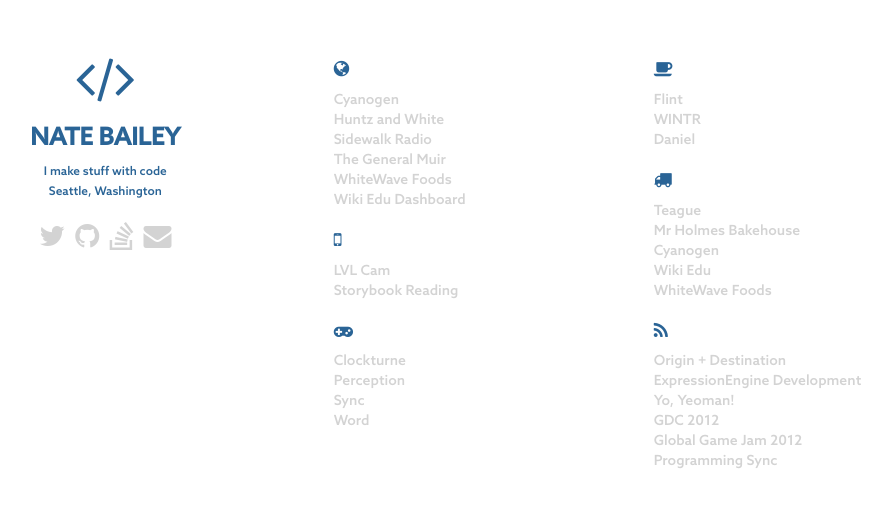
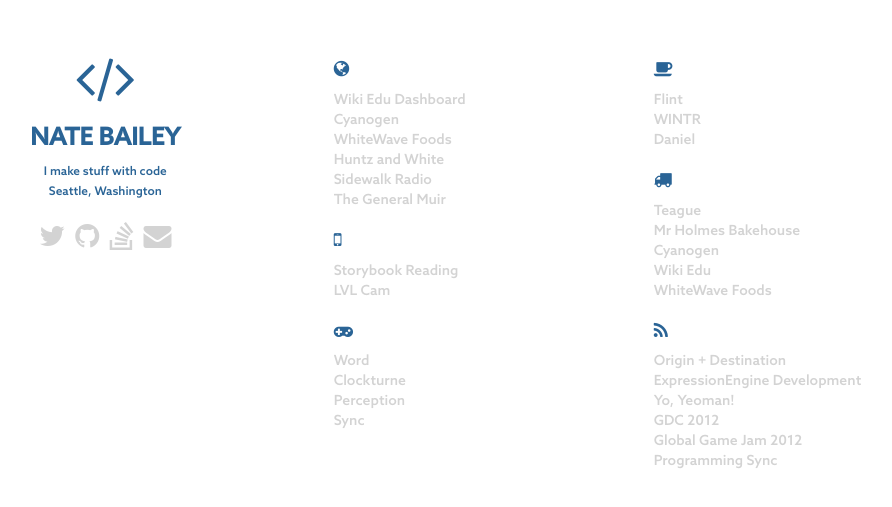
Before and after one commit to ntdb/ntdb.github.io, a Jekyll site: the page built from index.html, in a window 1280 px wide. Shown: the top 507 px of the page, without its empty margins (108-1000 px from the left). Built offline with Jekyll 4.4.1, drawn with Linux system fonts in a browser that asks for light colours; nearby versions of some CDN libraries.

Commit message:
[FIX] Sorting

```diff
--- a/index.html
+++ b/index.html
@@ -9,7 +9,8 @@
     <div class="section">
         <h4><i class="fa fa-{{ site.icon-list[forloop.index0] }}"></i><span>{{ cat }}</span></h4>
         <ul>
-        {% for page in site.pages | sort: 'date' %}
+        {% assign sorted_pages = site.pages | sort: 'date' | reverse %}
+        {% for page in sorted_pages %}
         {% unless page.resource == true %}
         {% for pc in page.categories %}
         {% if pc == cat %}
```
